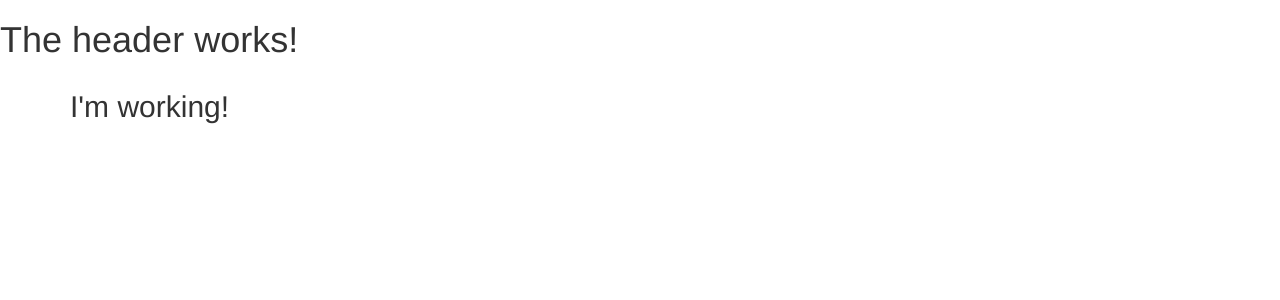
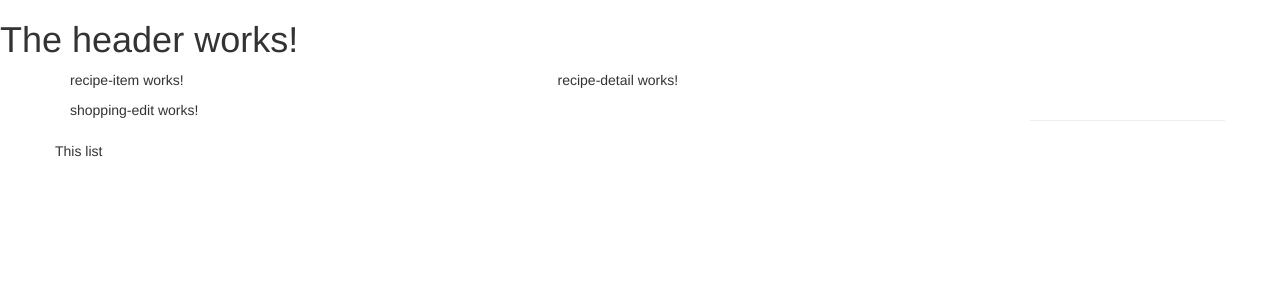
Before and after one commit to kuzeysg/shopping-list, an Angular app: page / in a window 1280 px wide. Shown: the top 300 px of the page. Built offline with nearby package versions, Linux system fonts and the light colour scheme.

Commit message:
using the components

```diff
--- a/src/app/app.component.html
+++ b/src/app/app.component.html
@@ -4,7 +4,8 @@
 <div class="container">
   <div class="row">
     <div class="col-md-12">
-      <h2>I'm working!</h2>
+      <app-recipes></app-recipes>
+      <app-shopping-list></app-shopping-list>
     </div>
   </div>
 </div>
--- a/src/app/recipes/recipe-list/recipe-list.component.html
+++ b/src/app/recipes/recipe-list/recipe-list.component.html
@@ -1,3 +1 @@
-<p>
-  recipe-list works!
-</p>
+<app-recipe-item></app-recipe-item>
--- a/src/app/recipes/recipes.component.html
+++ b/src/app/recipes/recipes.component.html
@@ -1,3 +1,8 @@
-<p>
-  recipes works!
-</p>
+<div class="row">
+  <div class="col-md-5">
+    <app-recipe-list></app-recipe-list>
+  </div>
+  <div class="col-md-7">
+    <app-recipe-detail></app-recipe-detail>
+  </div>
+</div>
--- a/src/app/shopping-list/shopping-list.component.html
+++ b/src/app/shopping-list/shopping-list.component.html
@@ -1,3 +1,7 @@
-<p>
-  shopping-list works!
-</p>
+<div class="row">
+  <div class="col-xs-10">
+    <app-shopping-edit></app-shopping-edit>
+  </div>
+  <hr>
+  <p>This list</p>
+</div>
```
